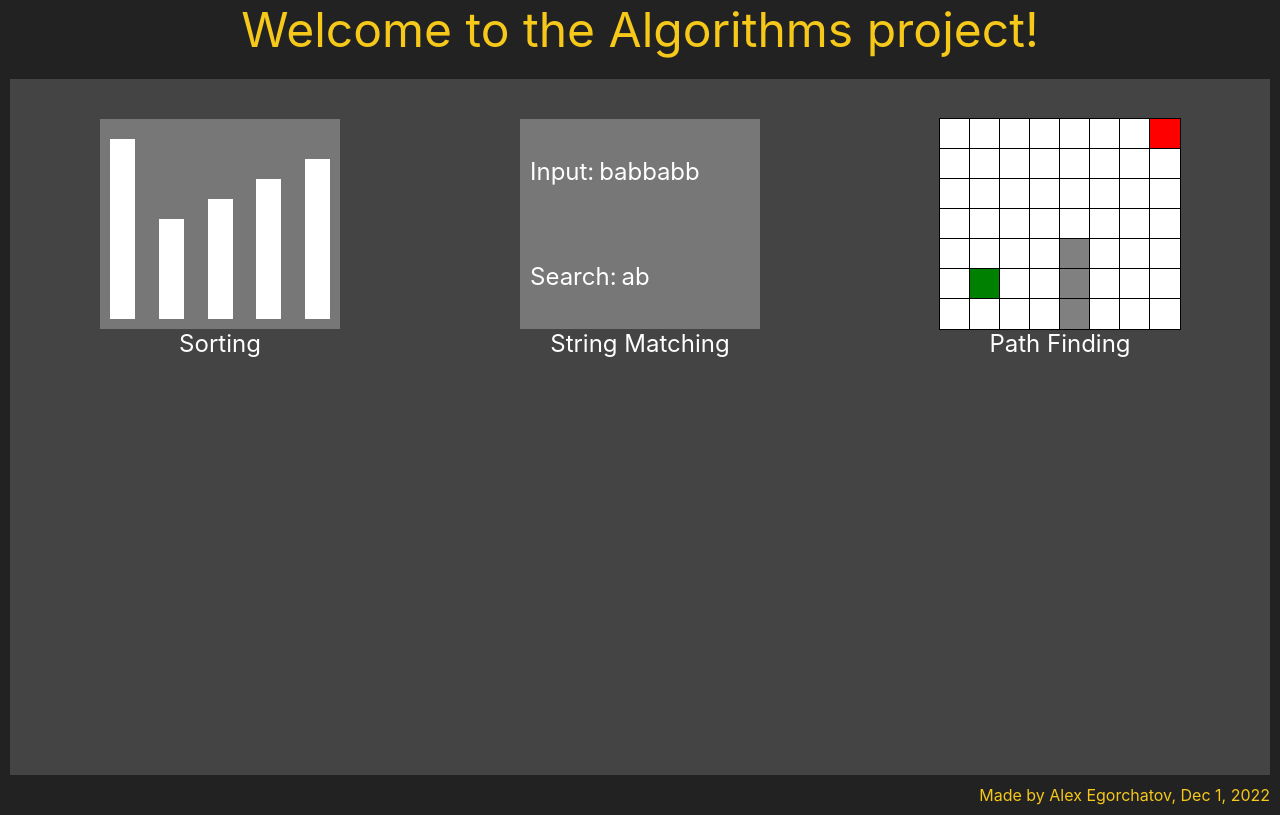
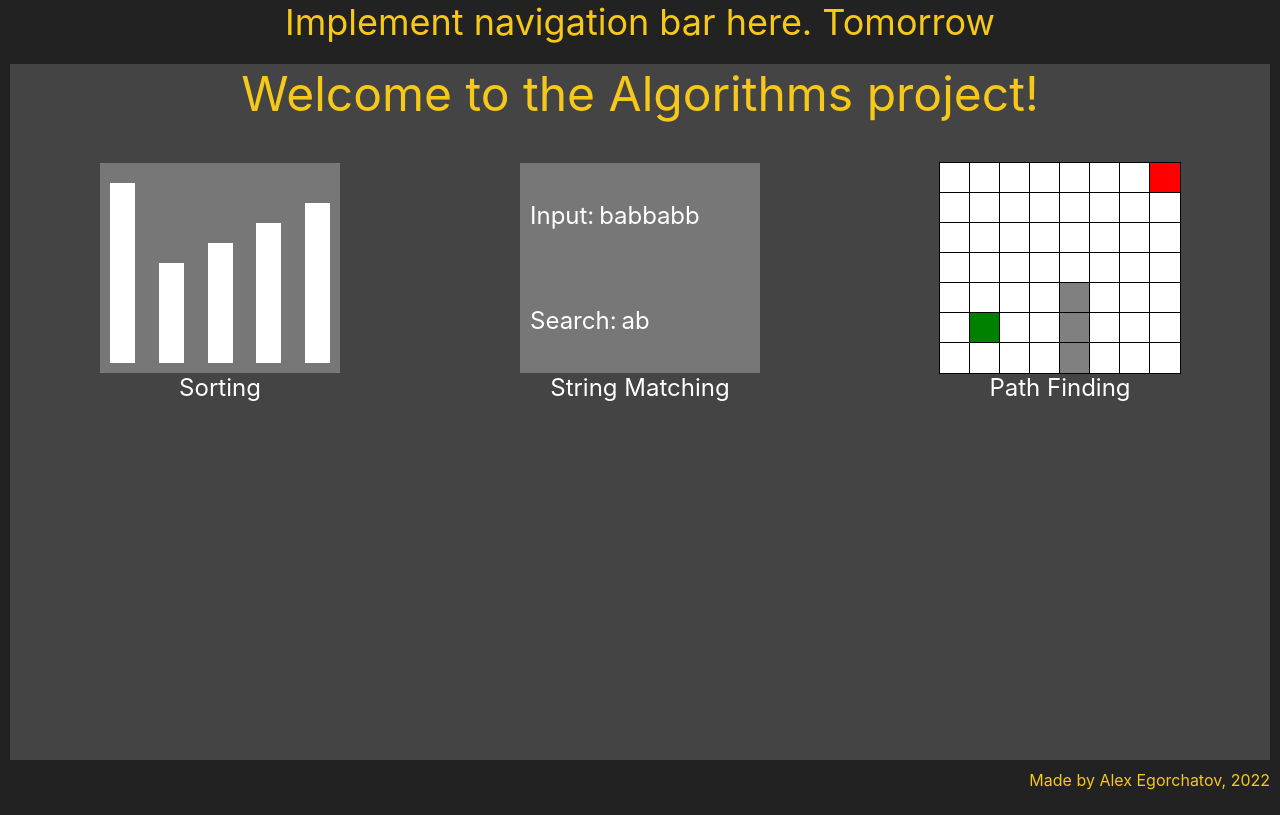
Before and after one commit to AlexEgorchatov/Algorithms, a React (Create React App) app in the folder frontend/: page / in a window 1280 px wide. Built offline with nearby package versions, Linux system fonts and the light colour scheme.

Commit message:
Moved the main page greetings to the modules, to leave space for navigation bar.

```diff
--- a/frontend/src/App.tsx
+++ b/frontend/src/App.tsx
@@ -20,6 +20,15 @@ function App() {
         min-height: 100vh;
       `}
     >
+      <div
+        css={css`
+          color: #f5c81a;
+          font-size: 36px;
+          text-align: center;
+        `}
+      >
+        Implement navigation bar here. Tomorrow
+      </div>
       <Provider store={store}>
         <BrowserRouter>
           <Routes>
@@ -38,7 +47,7 @@ function App() {
           text-align: end;
         `}
       >
-        Made by Alex Egorchatov, Dec 1, 2022
+        Made by Alex Egorchatov, 2022
       </div>
     </div>
   );
--- a/frontend/src/Pages/HomePage.tsx
+++ b/frontend/src/Pages/HomePage.tsx
@@ -8,15 +8,6 @@ export const HomePage = () => (
   <React.Fragment>
     <div
       css={css`
-        color: #f5c81a;
-        font-size: 48px;
-        text-align: center;
-      `}
-    >
-      Welcome to the Algorithms project!
-    </div>
-    <div
-      css={css`
         margin: 20px 10px 0px 10px;
         background-color: #444444;
         display: block;
@@ -24,6 +15,15 @@ export const HomePage = () => (
         min-height: 87vh;
       `}
     >
+      <div
+        css={css`
+          color: #f5c81a;
+          font-size: 48px;
+          text-align: center;
+        `}
+      >
+        Welcome to the Algorithms project!
+      </div>
       <ModuleList data={modules} />
     </div>
   </React.Fragment>
```
